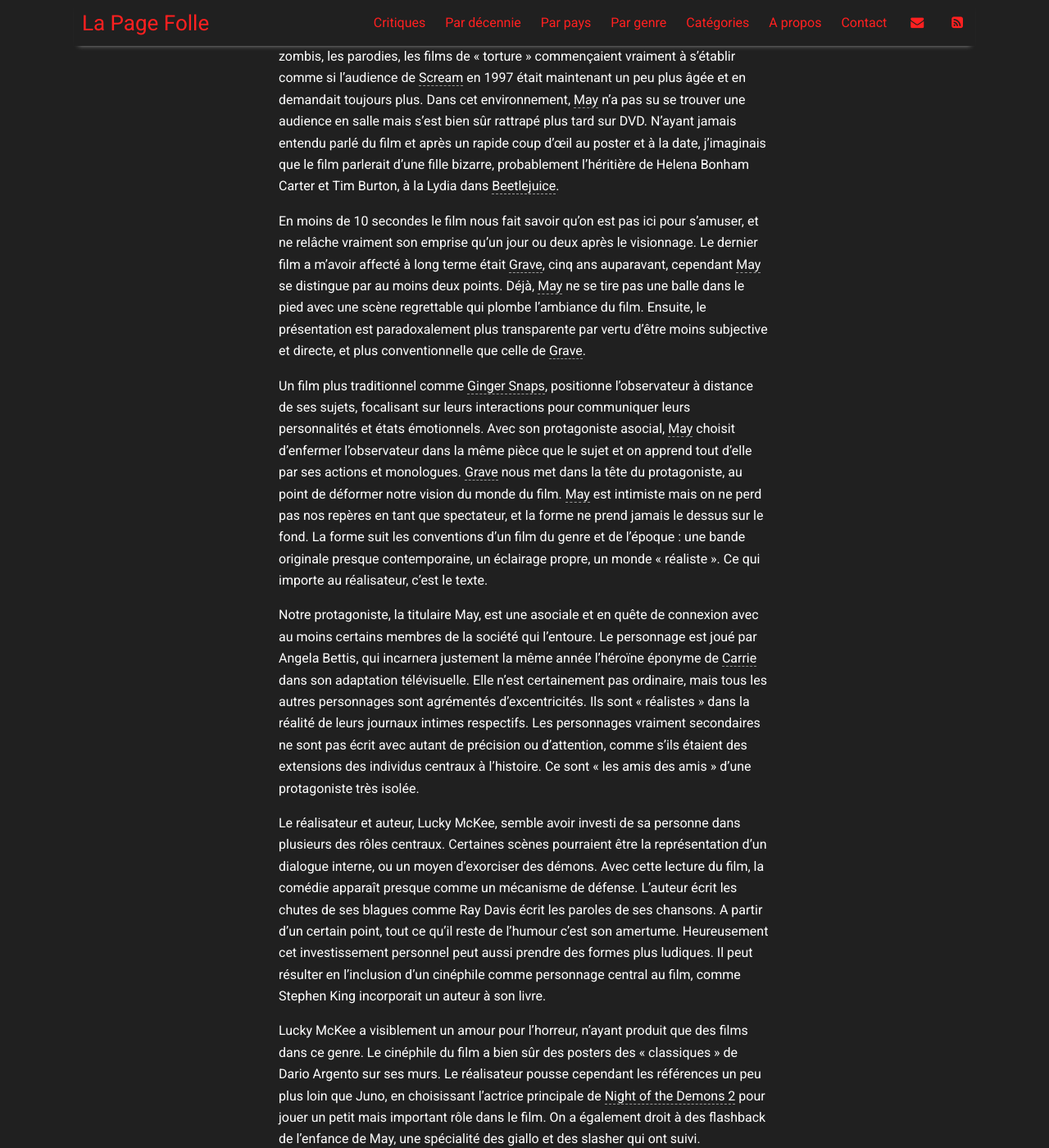
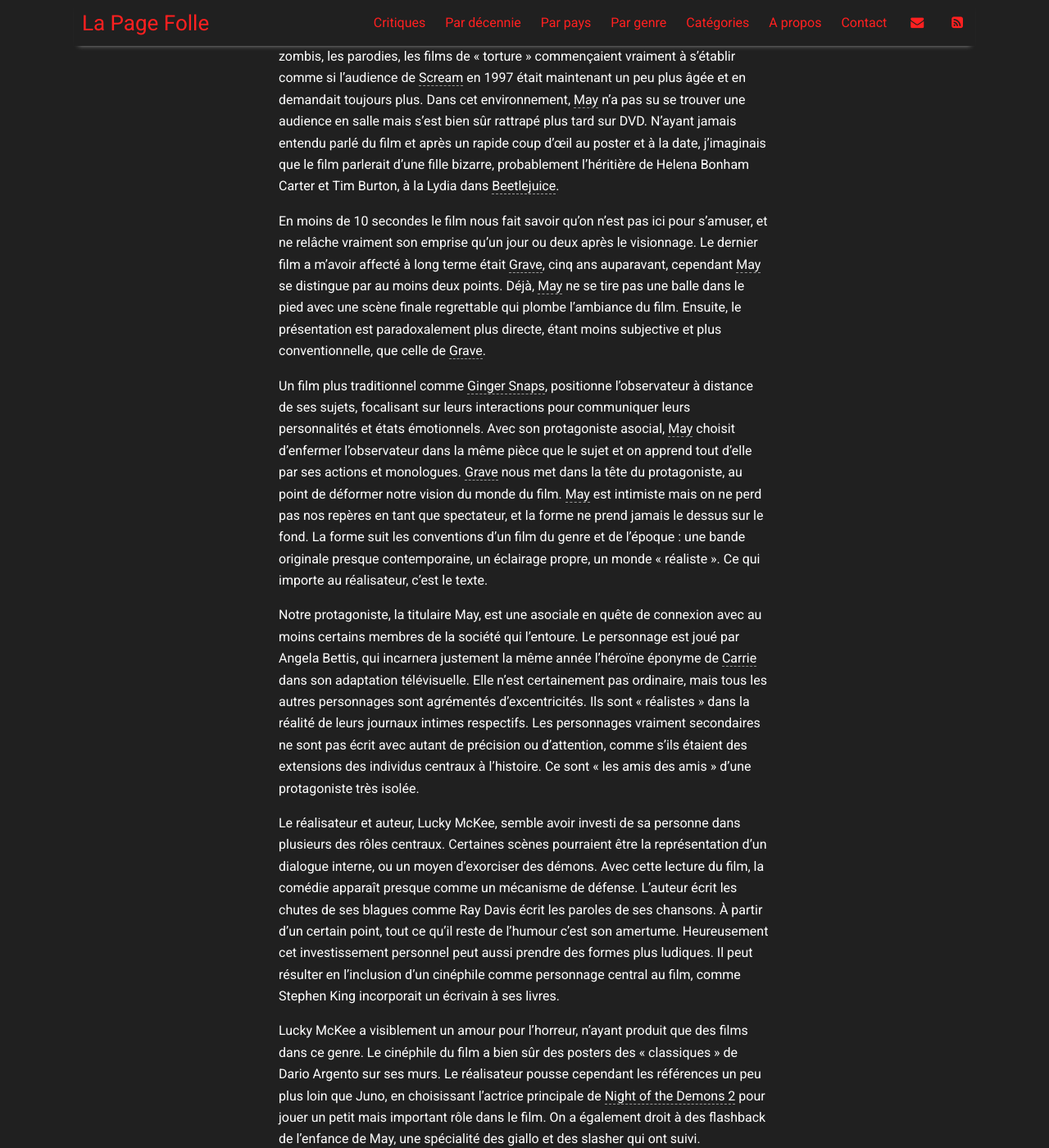
Before and after one commit to la-page-folle/la-page-folle.github.io, a Jekyll site: the page built from _posts/critiques/2021-09-16-may-2002.md, in a window 1280 px wide and 1400 px high, scrolled down 1280 px. Shown: the whole window at 82% size. Built offline with Jekyll 4.4.1, drawn with Linux system fonts in a browser that asks for light colours; nearby versions of some CDN libraries; some web fonts are replaced.

```diff
--- a/_posts/critiques/2021-09-16-may-2002.md
+++ b/_posts/critiques/2021-09-16-may-2002.md
@@ -21,13 +21,13 @@ Le premier genre listé sur la page IMDb de {%include movie name='May|0'%} est
 
 Le début des années [2000](2000s) est un moment intéressant pour le cinéma d'horreur. La seconde vague de slasher était encore pleine d'énergie et la première était sur le point de s'éteindre avec {%include movie name='Freddy vs. Jason|2OO3'%}, mais vivante. L'horreur japonaise, Les zombis, les parodies, les films de “torture” commençaient vraiment à s'établir comme si l'audience de {%include movie name='Scream|1997'%} en 1997 était maintenant un peu plus âgée et en demandait toujours plus. Dans cet environnement, {%include movie name='May|0'%} n'a pas su se trouver une audience en salle mais s'est bien sûr rattrapé plus tard sur DVD. N'ayant jamais entendu parlé du film et après un rapide coup d'œil au poster et à la date, j'imaginais que le film parlerait d'une fille bizarre, probablement l'héritière de Helena Bonham Carter et Tim Burton, à la Lydia dans {%include movie name='Beetlejuice|1998'%}.
 
-En moins de 10 secondes le film nous fait savoir qu'on est pas ici pour s'amuser, et ne relâche vraiment son emprise qu'un jour ou deux après le visionnage. Le dernier film a m'avoir affecté à long terme était {%include movie name='Grave|2016'%}, cinq ans auparavant, cependant {%include movie name='May|0'%} se distingue par au moins deux points. Déjà, {%include movie name='May|0'%} ne se tire pas une balle dans le pied avec une scène regrettable qui plombe l'ambiance du film. Ensuite, le présentation est paradoxalement plus transparente par vertu d'être moins subjective et directe, et plus conventionnelle que celle de {%include movie name='Grave|0'%}.
+En moins de 10 secondes le film nous fait savoir qu'on n'est pas ici pour s'amuser, et ne relâche vraiment son emprise qu'un jour ou deux après le visionnage. Le dernier film a m'avoir affecté à long terme était {%include movie name='Grave|2016'%}, cinq ans auparavant, cependant {%include movie name='May|0'%} se distingue par au moins deux points. Déjà, {%include movie name='May|0'%} ne se tire pas une balle dans le pied avec une scène finale regrettable qui plombe l'ambiance du film. Ensuite, le présentation est paradoxalement plus directe, étant moins subjective et plus conventionnelle, que celle de {%include movie name='Grave|0'%}.
 
 Un film plus traditionnel comme {%include movie name='Ginger Snaps|2000'%}, positionne l'observateur à distance de ses sujets, focalisant sur leurs interactions pour communiquer leurs personnalités et états émotionnels. Avec son protagoniste asocial, {%include movie name='May|0'%} choisit d'enfermer l'observateur dans la même pièce que le sujet et on apprend tout d'elle par ses actions et monologues. {%include movie name='Grave|0'%} nous met dans la tête du protagoniste, au point de déformer notre vision du monde du film. {%include movie name='May|0'%} est intimiste mais on ne perd pas nos repères en tant que spectateur, et la forme ne prend jamais le dessus sur le fond. La forme suit les conventions d'un film du genre et de l'époque : une bande originale presque contemporaine, un éclairage propre, un monde "réaliste". Ce qui importe au réalisateur, c'est le texte.
 
-Notre protagoniste, la titulaire May, est une asociale et en quête de connexion avec au moins certains membres de la société qui l'entoure. Le personnage est joué par Angela Bettis, qui incarnera justement la même année l'héroïne éponyme de {%include movie name='Carrie|2002'%} dans son adaptation télévisuelle. Elle n'est certainement pas ordinaire, mais tous les autres personnages sont agrémentés d'excentricités. Ils sont “réalistes” dans la réalité de leurs journaux intimes respectifs. Les personnages vraiment secondaires ne sont pas écrit avec autant de précision ou d'attention, comme s'ils étaient des extensions des individus centraux à l'histoire. Ce sont “les amis des amis” d'une protagoniste très isolée.
+Notre protagoniste, la titulaire May, est une asociale en quête de connexion avec au moins certains membres de la société qui l'entoure. Le personnage est joué par Angela Bettis, qui incarnera justement la même année l'héroïne éponyme de {%include movie name='Carrie|2002'%} dans son adaptation télévisuelle. Elle n'est certainement pas ordinaire, mais tous les autres personnages sont agrémentés d'excentricités. Ils sont “réalistes” dans la réalité de leurs journaux intimes respectifs. Les personnages vraiment secondaires ne sont pas écrit avec autant de précision ou d'attention, comme s'ils étaient des extensions des individus centraux à l'histoire. Ce sont “les amis des amis” d'une protagoniste très isolée.
 
-Le réalisateur et auteur, Lucky McKee, semble avoir investi de sa personne dans plusieurs des rôles centraux. Certaines scènes pourraient être la représentation d'un dialogue interne, ou un moyen d'exorciser des démons. Avec cette lecture du film, la comédie apparaît presque comme un mécanisme de défense. L'auteur écrit les chutes de ses blagues comme Ray Davis écrit les paroles de ses chansons. A partir d'un certain point, tout ce qu'il reste de l'humour c'est son amertume. Heureusement cet investissement personnel peut aussi prendre des formes plus ludiques. Il peut résulter en l'inclusion d'un cinéphile comme personnage central au film, comme Stephen King incorporait un auteur à son livre.
+Le réalisateur et auteur, Lucky McKee, semble avoir investi de sa personne dans plusieurs des rôles centraux. Certaines scènes pourraient être la représentation d'un dialogue interne, ou un moyen d'exorciser des démons. Avec cette lecture du film, la comédie apparaît presque comme un mécanisme de défense. L'auteur écrit les chutes de ses blagues comme Ray Davis écrit les paroles de ses chansons. À partir d'un certain point, tout ce qu'il reste de l'humour c'est son amertume. Heureusement cet investissement personnel peut aussi prendre des formes plus ludiques. Il peut résulter en l'inclusion d'un cinéphile comme personnage central au film, comme Stephen King incorporait un écrivain à ses livres.
 
 Lucky McKee a visiblement un amour pour l'horreur, n'ayant produit que des films dans ce genre. Le cinéphile du film a bien sûr des posters des “classiques” de Dario Argento sur ses murs. Le réalisateur pousse cependant les références un peu plus loin que Juno, en choisissant l'actrice principale de {%include movie name='Night of the Demons 2|1994'%} pour jouer un petit mais important rôle dans le film. On a également droit à des flashback de l'enfance de May, une spécialité des giallo et des slasher qui ont suivi.
 
```
Also changed, not shown: other parts of _posts/critiques/2021-09-16-may-2002.md (+2 -2 lines), _posts/critiques/2022-09-25-smile-2022.md (+1 -1 lines).
